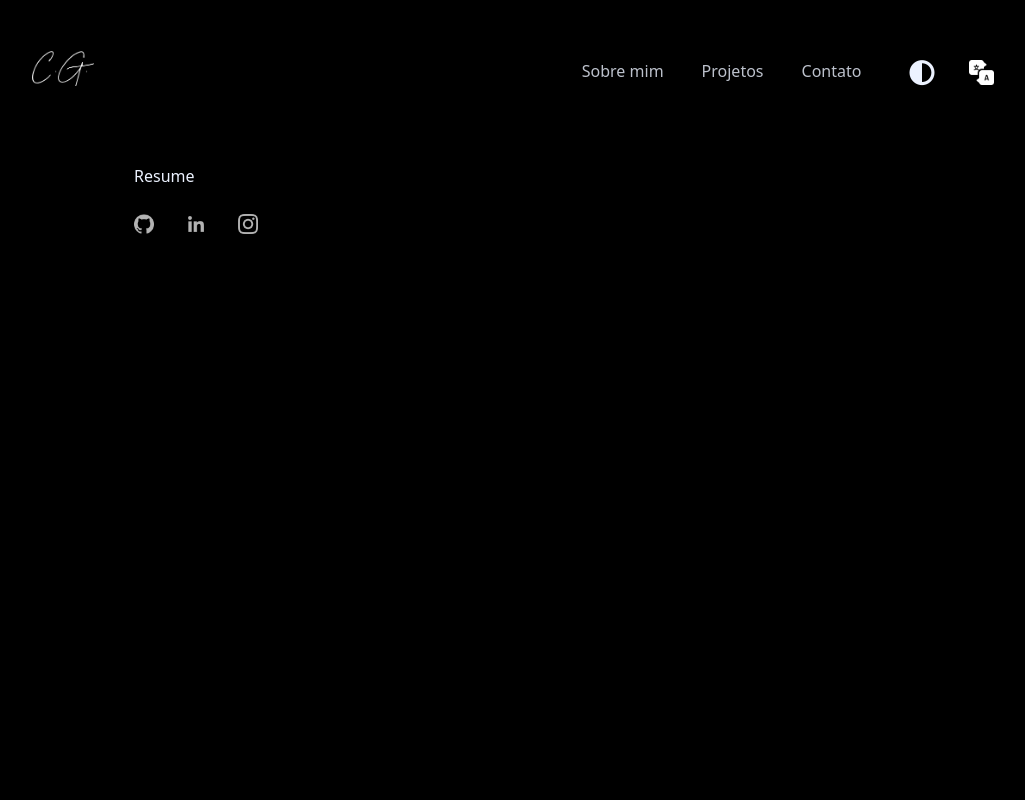
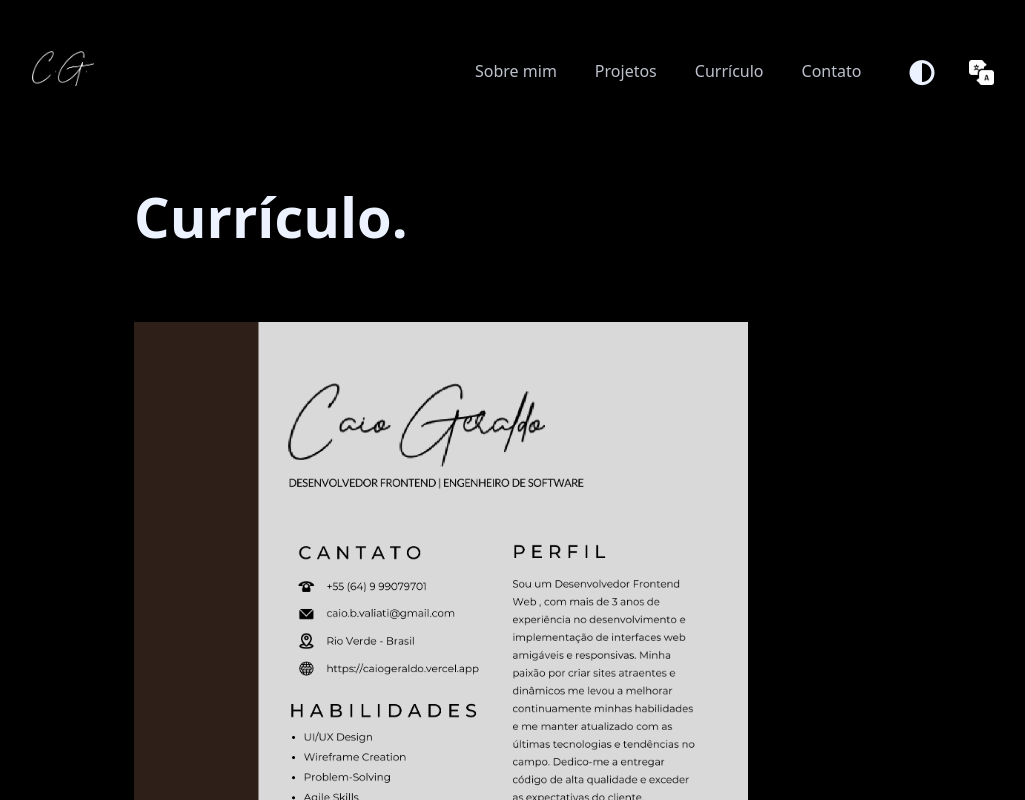
Before and after one commit to caioValiati/portfolio, a React (Vite) app: page /resume in a window 1280 px wide. Shown: the top 800 px of the page, without its empty margins (122-1147 px from the left). Built offline with nearby package versions, Linux system fonts and the light colour scheme.

Commit message:
issues fix

```diff
--- a/src/components/header/header.jsx
+++ b/src/components/header/header.jsx
@@ -62,6 +62,9 @@ export function Header({props}) {
                                         <Link to={'projects'}>{langTexts[`${lang}`].menu[1]}</Link>
                                     </li>
                                     <li className="option">
+                                        <Link to={'resume'}>{langTexts[`${lang}`].menu[4]}</Link>
+                                    </li>
+                                    <li className="option">
                                         <Link to={'contact'}>{langTexts[`${lang}`].menu[2]}</Link>
                                     </li>
                                 </ul>
@@ -120,6 +123,9 @@ export function Header({props}) {
                             <Link to={'projects'}>{langTexts[`${lang}`].menu[1]}</Link>
                         </li>
                         <li className="option">
+                            <Link to={'resume'}>{langTexts[`${lang}`].menu[4]}</Link>
+                        </li>
+                        <li className="option">
                             <Link to={'contact'}>{langTexts[`${lang}`].menu[2]}</Link>
                         </li>
                     </ul>
--- a/src/lang.js
+++ b/src/lang.js
@@ -5,7 +5,7 @@ export function changeLanguage(lang) {
 export const langTexts = {
     title: " | Caio Geraldo | Developer",
     br: {
-        menu: ["Sobre mim", "Projetos", "Contato", "Início"],
+        menu: ["Sobre mim", "Projetos", "Contato", "Início", "Currículo"],
         dropdownMenu: ["Selecione sua língua", "Português", "Inglês", "Tema", "Mudar tema"],
         home: {
             header: "Olá, eu sou Caio Geraldo",
@@ -112,6 +112,10 @@ export const langTexts = {
         projects: {
             header: "Projetos.",
             body: [],
+            pageSliderBtn: "Veja mais no meu Currículo"
+        },
+        resume: {
+            header: "Currículo.",
             pageSliderBtn: "Convencido a me contatar agora?"
         },
         contact: {
@@ -125,7 +129,7 @@ export const langTexts = {
         }
     },
     eua: {
-        menu: ["About", "Projects", "Contact", "Home"],
+        menu: ["About", "Projects", "Contact", "Home", "Resume"],
         dropdownMenu: ["Select your language", "Portuguese", "English", "Theme", "Change theme"],
         home: {
             header: "Hello, i'm Caio Geraldo",
@@ -249,6 +253,10 @@ export const langTexts = {
 
                 }
             ],
+            pageSliderBtn: "See more in my resume"
+        },
+        resume: {
+            header: "Resumé.",
             pageSliderBtn: "Convenced to contact me now?"
         },
         contact: {
--- a/src/main.jsx
+++ b/src/main.jsx
@@ -7,7 +7,7 @@ import { HomePage } from './pages/home/homePage'
 import { AboutPage } from './pages/about/AboutPage'
 import { ProjectsPage } from './pages/projects/ProjectsPage'
 import { ContactPage } from './pages/contact/ContactPage'
-import { ResumePage } from './pages/resume/resumePage'
+import { ResumePage } from './pages/resume/ResumePage'
 import {
   createBrowserRouter,
   RouterProvider,
--- a/src/pages/projects/ProjectsPage.jsx
+++ b/src/pages/projects/ProjectsPage.jsx
@@ -61,7 +61,7 @@ export function ProjectsPage() {
           }
 
         </div>
-        <PageSliderBtn text={langTexts[`${language}`].projects.pageSliderBtn} theme={theme} route='contact' />
+        <PageSliderBtn text={langTexts[`${language}`].projects.pageSliderBtn} theme={theme} route='resume' />
       </motion.div>
     );
   }
--- /dev/null
+++ b/src/pages/resume/resumePage.css
@@ -0,0 +1,8 @@
+.resume-container {
+    width: 80%;
+}
+
+.resume-container img.resume {
+    margin-top: 8%;
+    width: 100%;
+}
--- a/src/pages/resume/resumePage.jsx
+++ b/src/pages/resume/resumePage.jsx
@@ -1,9 +1,25 @@
+import "./resumePage.css"
+import { langTexts } from "../../lang.js"
+import { useOutletContext } from "react-router-dom"
+import { PageSliderBtn } from '../../components/pageSliderBtn/PageSliderBtn'
+import { motion } from "framer-motion"
 
 export function ResumePage() {
+  const {language, setLanguage} = useOutletContext()
+  const {theme, setTheme} = useOutletContext()
 
     return (
-      <div className="resume-container">
-          <p>Resume</p>
-      </div>
+      <motion.div
+        initial={{opacity:0}}
+        animate={{opacity:1}}
+        transition={{
+            duration: 1,
+            delay: 0.2
+        }}
+        className="resume-container">
+        <h1 className="h1">{langTexts[`${language}`].resume.header}</h1>
+        <img src={`media/resume/curriculo-${language}.png`} className="resume" />
+        <PageSliderBtn text={langTexts[`${language}`].resume.pageSliderBtn} theme={theme} route={"contact"} />
+      </motion.div>
     );
   }
```
Also changed, not shown: public/media/resume/curriculo-br.png (added), public/media/resume/curriculo-eua.png (added).
